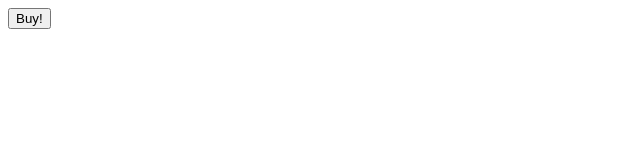
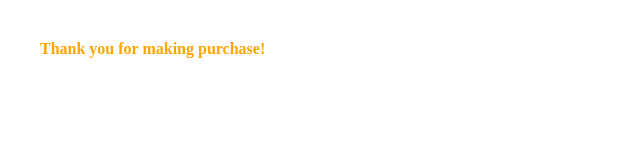
Before and after one commit to Ujj1225/Chrome-Extension, a plain HTML site: page practice/ecommerce.html in a window 1280 px wide. Both pictures are taken after a click on the button "Buy!". Shown: the whole page, without its empty margins (0-640 px from the left). Drawn offline with Linux system fonts and the light colour scheme.

Commit message:
Practise files updates

```diff
--- /dev/null
+++ b/practice/ecommerce.css
@@ -0,0 +1,9 @@
+*{
+    margin: 0px;
+    padding: 10px;
+}
+
+div{
+    color: orange;
+    font-weight: bold;
+}
--- a/practice/ecommerce.html
+++ b/practice/ecommerce.html
@@ -5,6 +5,7 @@
     <meta http-equiv="X-UA-Compatible" content="IE=edge">
     <meta name="viewport" content="width=device-width, initial-scale=1.0">
     <title>Ecommerce</title>
+    <link rel="stylesheet" href="ecommerce.css">
 </head>
 <body>
     <div id="buy-el">
--- a/practice/ecommerce.js
+++ b/practice/ecommerce.js
@@ -1,2 +1,5 @@
 const buyEl = document.querySelector("#buy-el");
-buyEl.innerHTML = "<button>" + "Buy!" + "</button>";
+buyEl.innerHTML = "<button onclick=buy()>" + "Buy!" + "</button>";
+function buy(){
+    buyEl. innerHTML = "<p>" + "Thank you for making purchase!" + "</p>"
+}
```
